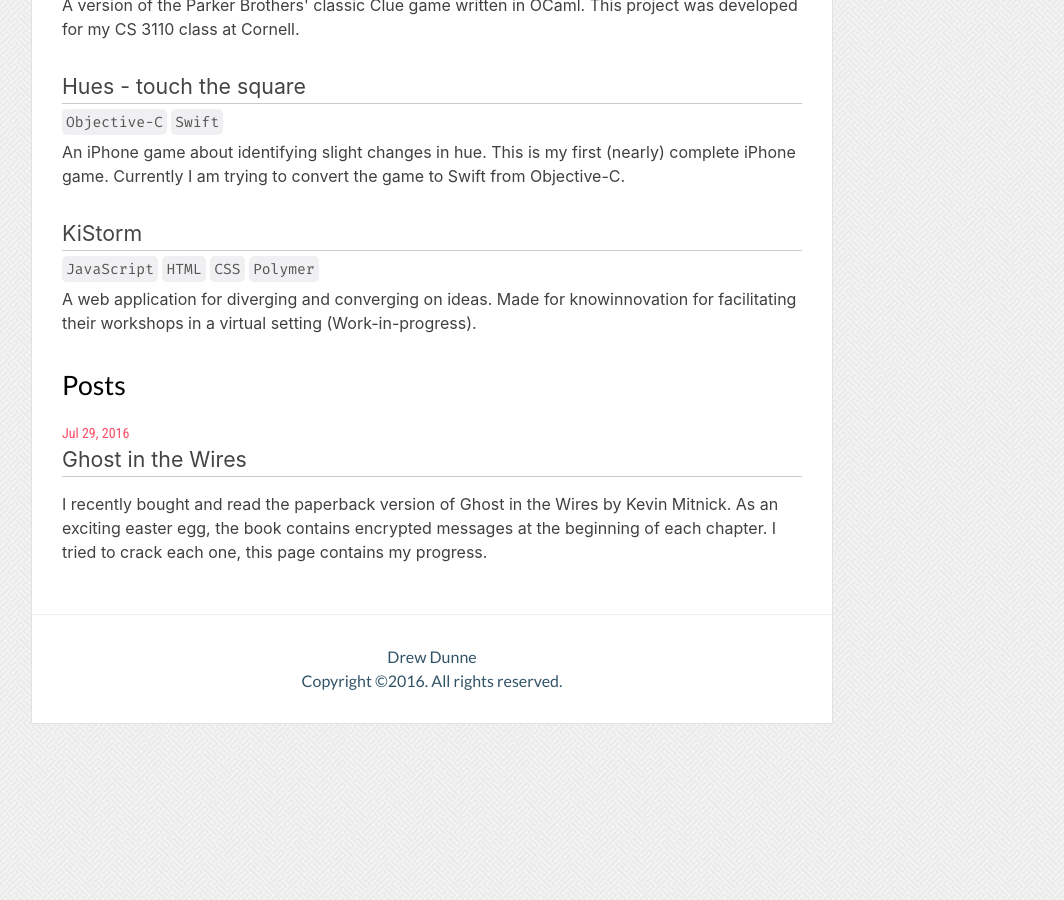
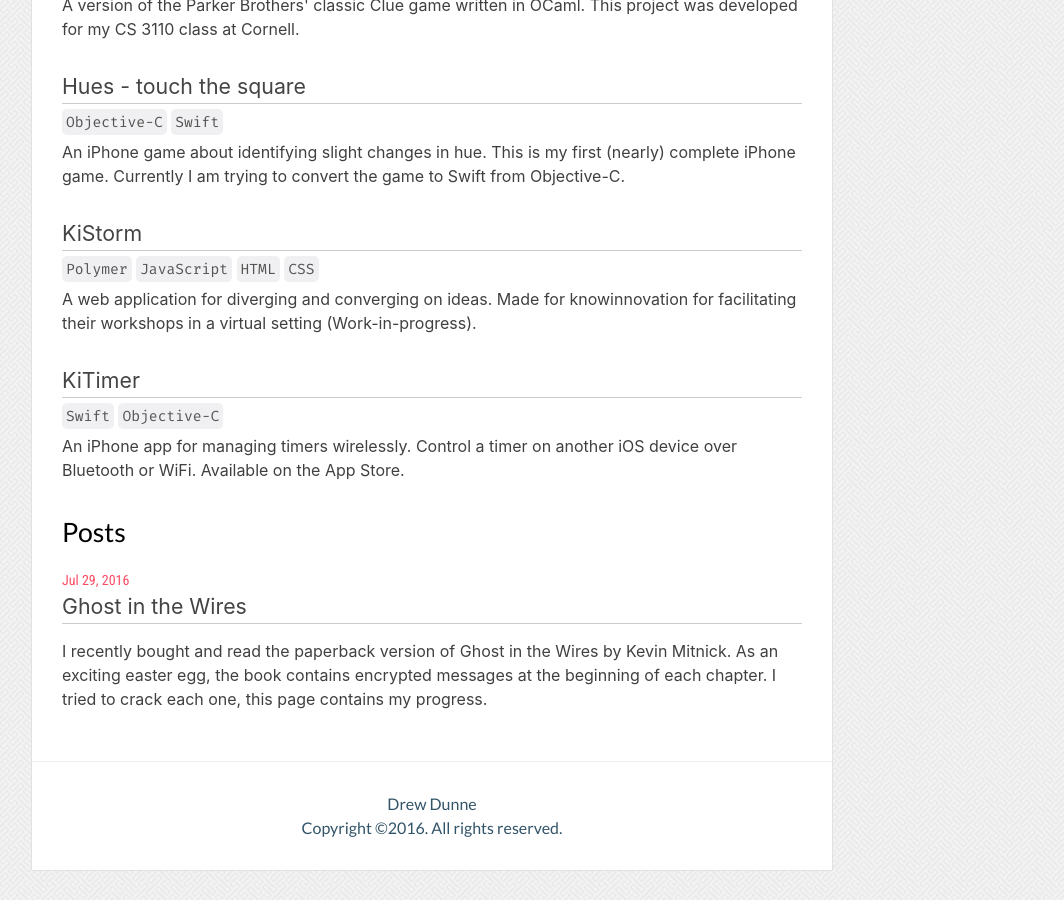
Before and after one commit to gblmarquez/drewsdunne.github.io, a Jekyll site: the page built from index.html, in a window 1280 px wide and 900 px high, scrolled down 960 px. Shown: the whole window, without its empty margins (208-1272 px from the left). Built offline with Jekyll 4.4.1, drawn with Linux system fonts in a browser that asks for light colours; before the commit the page ends 1716 px from its top, so only the background shows below that.

Commit message:
added project

```diff
--- a/Gemfile
+++ b/Gemfile
@@ -1,2 +1,3 @@
 source 'https://rubygems.org'
 gem 'github-pages', group: :jekyll_plugins
+gem 'jekyll-admin', group: :jekyll_plugins
--- a/index.html
+++ b/index.html
@@ -25,7 +25,7 @@ layout: default
       </li>
       <li>
         <h2 class="project-header">
-          <a class="post-link" href="#">Clue - CS3110 Final Project</a>
+          <a class="post-link" href="https://github.com/drewsdunne/Clue">Clue - CS3110 Final Project</a>
         </h2>
         <ul class="skill-list">
           <li>OCaml</li>
@@ -51,13 +51,25 @@ layout: default
           <a class="post-link" href="http://github.com/Knowinnovation/KiStorm">KiStorm</a>
         </h2>
         <ul class="skill-list">
+          <li>Polymer</li>
           <li>JavaScript</li>
           <li>HTML</li>
           <li>CSS</li>
-          <li>Polymer</li>
         </ul>
         <p class="post-preview">
           A web application for diverging and converging on ideas. Made for knowinnovation for facilitating their workshops in a virtual setting (Work-in-progress).
+        </p>
+      </li>
+      <li>
+        <h2 class="project-header">
+          <a class="post-link" href="http://github.com/knowinnovation/kitimer">KiTimer</a>
+        </h2>
+        <ul class="skill-list">
+        <li>Swift</li>
+          <li>Objective-C</li>
+        </ul>
+        <p class="post-preview">
+          An iPhone app for managing timers wirelessly. Control a timer on another iOS device over Bluetooth or WiFi. Available on the App Store.
         </p>
       </li>
   </ul>
```
Also changed, not shown: about.md (deleted, +0 -10 lines), Gemfile.lock.
